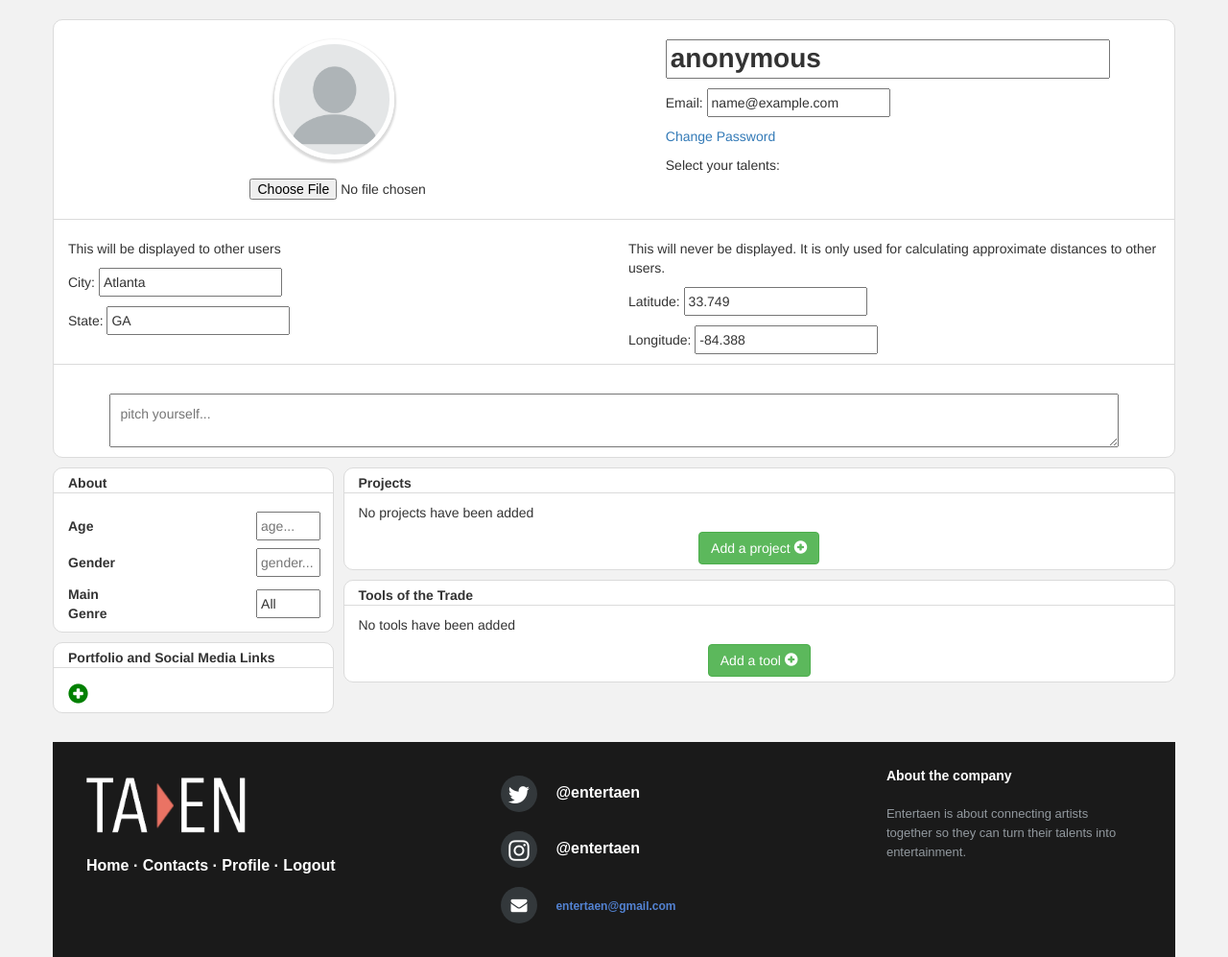
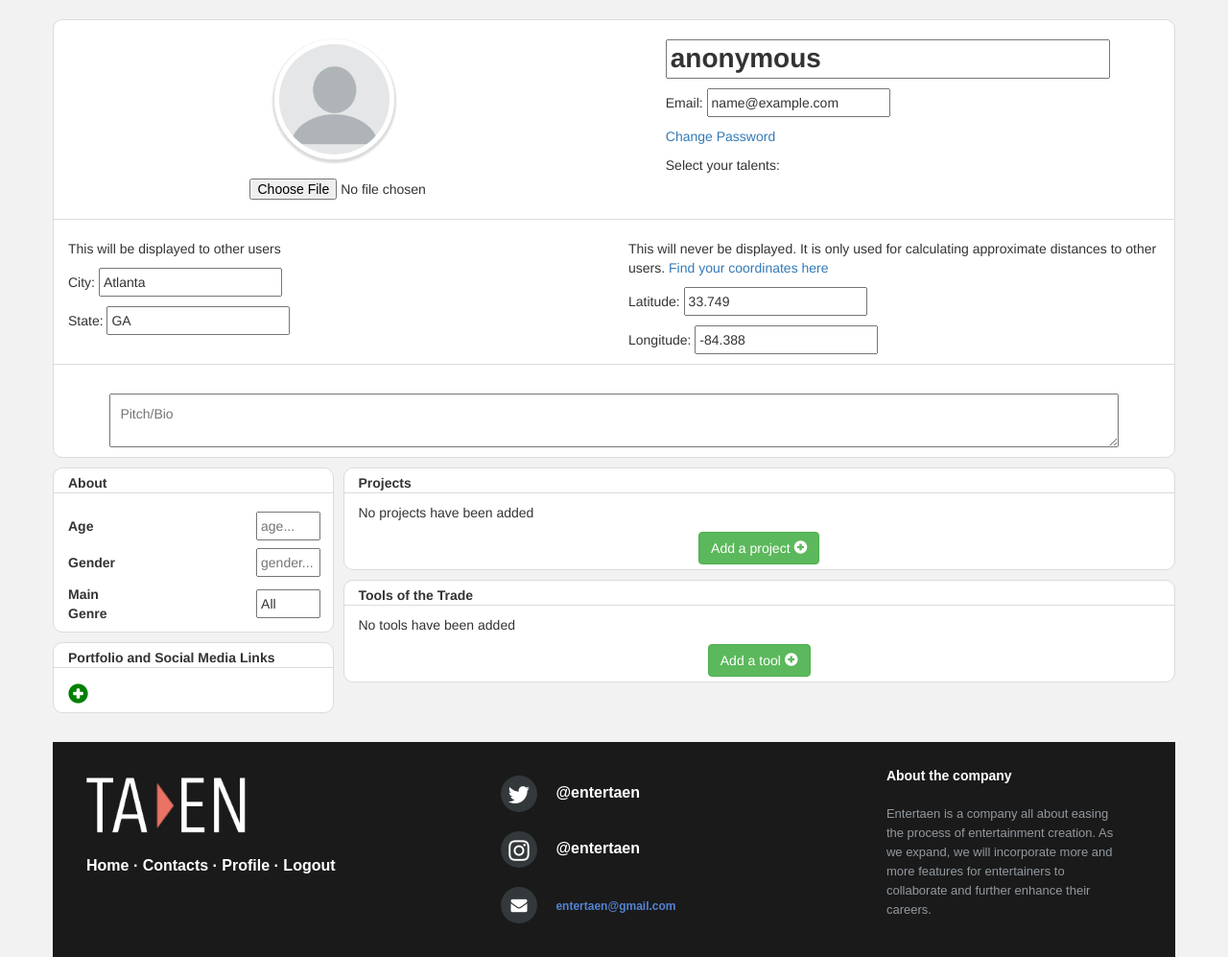
Before and after one commit to dpattison3/TAEN, a Django app: page /edit_profile/ in a window 1280 px wide. Shown: the part 52-1049 px from the top of the page at 96% size. Run offline with Django 3.2, Linux system fonts and the light colour scheme; the visitor is signed in with stand-in values (Sample User, id 1); data that the repository does not hold is empty; some libraries are stand-ins or nearby versions.

Commit message:
styling changes

```diff
--- a/static/css/index.css
+++ b/static/css/index.css
@@ -194,6 +194,9 @@ h3{
     font-size:14px;
     color: #fff;
 }
+.errorlist {
+    list-style-type: none;
+}
 
 @media (max-width: 992px) {
     .computer-pictures{
--- a/static/css/main.css
+++ b/static/css/main.css
@@ -133,6 +133,11 @@ ul.pagination li a{
 
 ul.pagination li a:hover{
     color: #E35D4F;
+}
+
+#id_talent{
+    list-style-type: none;
+    padding-left: 10px;
 }
 
 #mailTo{
@@ -295,6 +300,14 @@ ul.profile-contact-list li{
     float: left;
     margin-right: 10px;
 }
+#SubmitChanges {
+    background-color: transparent;
+    width: 100%;
+    position: fixed;
+    z-index: 100;
+    top: 0;
+    left: 0;
+}
 
 @media (max-width: 992px) {
     #profilePitch{
--- a/templates/base.html
+++ b/templates/base.html
@@ -30,8 +30,8 @@
                 <nav class="navbar navbar-inverse navbar-static-top">
                     <div style="margin-left: 1.5%; margin-right: 1.5%;">
                         <div class="navbar-header pull-left">
-                            <a href="{% url 'home' %}" title="home">
-                                <img src="{% static 'TAEN_Logo.png' %}" style="height:35px; padding-top:.75em;" alt="TAEN" />
+                            <a href="{% url 'index' %}" title="index">
+                                <img src="{% static 'images/TAEN_Logo.png' %}" style="height:35px; padding-top:.75em;" alt="TAEN" />
                             </a>
                         </div>
                         <div class="nav navbar-header pull-right" style="padding-top: .3em;">
@@ -42,7 +42,7 @@
                                 </form>
                             </label>
                             <label id="searchButtonLabel" title="search for someone">
-                                <span id="searchIcon" class="glyphicon glyphicon-search search-button"></span>
+                                <span id="searchIcon" class="glyphicon glyphicon-search search-button" style="margin-right: 0"></span>
                             </label>
                             <label title="view the directory">
                                 <a href="{% url 'home' %}" role="button" class="nav-icons"
@@ -100,8 +100,7 @@
 			    <div class="footer-right">
 				    <p class="footer-company-about">
     					<span>About the company</span>
-                        Entertaen is about connecting artists together so they can turn
-                        their talents into entertainment.
+                        Entertaen is a company all about easing the process of entertainment creation. As we expand, we will incorporate more and more features for entertainers to collaborate and further enhance their careers.
 					</p>
 			    </div>
             </footer>
--- a/templates/profileEdit.html
+++ b/templates/profileEdit.html
@@ -52,7 +52,7 @@
                         </a>
                     </p>
                 </p>
-                <p>
+                <p  class="talent-bullets">
                     Select your talents:
                     {{ profileForm.talent }}
                     {{ profileForm.talent.errors }}
@@ -80,8 +80,9 @@
                 <div class="col-md-6 col-xs-12">
                     <p>
                         This will never be displayed. It is only used for calculating
-                        approximate distances to other users.
+                        approximate distances to other users. <a href="http://www.gps-coordinates.net/">Find your coordinates here</a>
                     </p>
+
                     <p>
                         Latitude:
                         <input type="text" name="latitude" value="{% if profileForm.latitude.value %}{{ profileForm.latitude.value }}{% endif %}" placeholder="latitude..."
@@ -96,7 +97,7 @@
             </div>
             <div class="row" style="padding-top: 20px; border-top: 1px solid #dbdbdb;">
                 {{ profileForm.pitch.errors }}
-                <textarea name="pitch" type="text" maxlength="5000" placeholder="pitch yourself..."
+                <textarea name="pitch" type="text" maxlength="5000" placeholder="Pitch/Bio"
                 style="width: 90%; height: 4em; margin-top: 10px; margin-bottom: 10px; padding: 10px;{% if userForm.pitch.errors %}border: 1px solid red;{% endif %}"
                 class="center-block">{% if profileForm.pitch.value %}{{ profileForm.pitch.value }}{% endif %}</textarea>
             </div>
@@ -239,6 +240,11 @@
                             Add a tool <span class="glyphicon glyphicon-plus-sign" style="color: #fff;"></span>
                         </a>
                     </button>
+                    <div id="SubmitChanges">
+                        <button class="btn btn-success center-block" style="margin-top: 3px; margin-bottom:3px">
+                            Submit Changes
+                        </button>
+                    </div>
                 </div>
             </div>
         </div>
--- a/templates/registration/login.html
+++ b/templates/registration/login.html
@@ -19,7 +19,7 @@
                 {{ form.username.errors }}
                 <div class="form-group">
                     <div class="col-sm-offset-4 col-sm-4 col-xs-offset-2 col-xs-8">
-                        <input type="text" name="username" maxlength="30" class="form-control" placeholder="username">
+                        <input type="text" name="username" maxlength="30" class="form-control" placeholder="username (case sensitive)">
                     </div>
                 </div>
                 {{ form.password.errors }}
--- a/templates/registration/registration_complete.html
+++ b/templates/registration/registration_complete.html
@@ -18,7 +18,7 @@
                 Check your email to complete registration.
             </p>
             <p>
-                Not see it?
+                Email did not send?
             </p>
             <div class="col-xs-10 col-xs-offset-1 col-md-8 col-md-offset-2 col-lg-6 col-lg-offset-3 top-pad-small">
                 <p>
--- a/templates/registration/registration_form.html
+++ b/templates/registration/registration_form.html
@@ -19,7 +19,7 @@
                 {{ form.username.errors }}
                 <div class="form-group">
                     <div class="col-sm-offset-4 col-sm-4 col-xs-offset-2 col-xs-8">
-                        <input type="text" name="username" maxlength="30" class="form-control" placeholder="username" />
+                        <input type="text" name="username" maxlength="30" class="form-control" placeholder="username (case sensitive)" />
                     </div>
                 </div>
                 {{ form.email.errors }}
```
Also changed, not shown: templates/home.html (+7 -0 lines), templates/projectEdit.html (+8 -4 lines).
